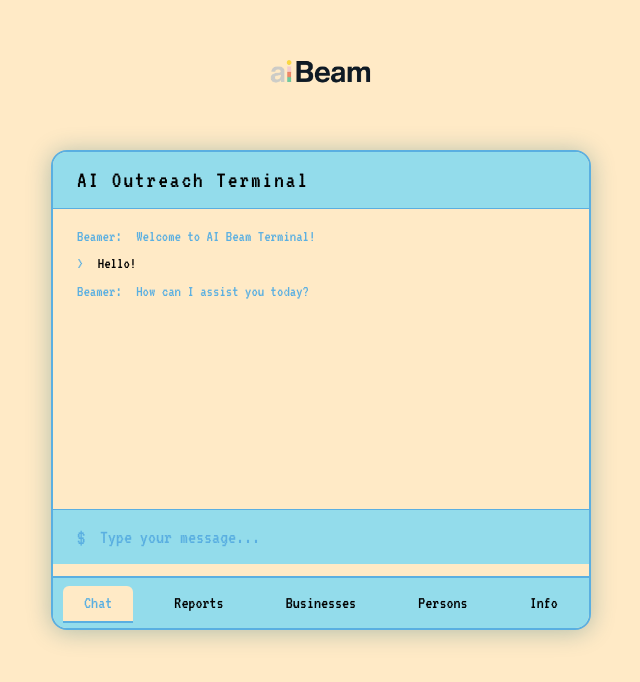
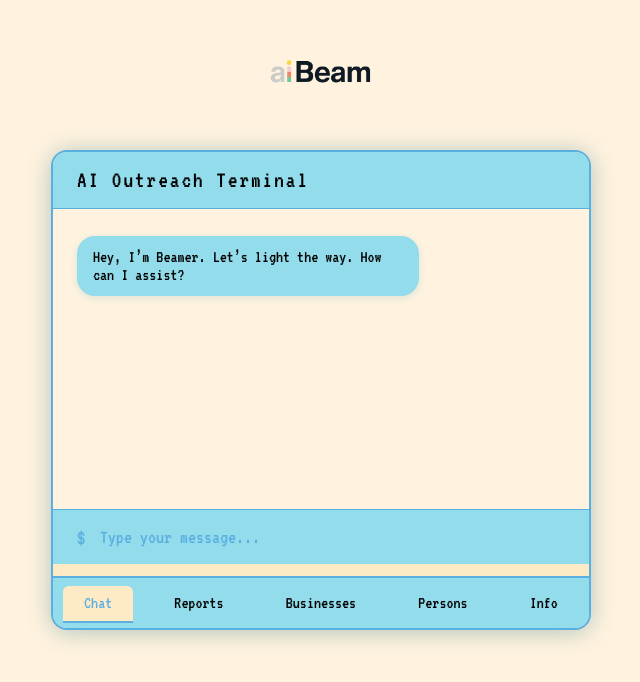
Before and after one commit to Emereh-boop/ai-reachout, a Next.js app in the folder ai-outreach-ui/: page / in a window 1280 px wide. Shown: the top 682 px of the page, without its empty margins (319-959 px from the left). Built offline with nearby package versions, Linux system fonts and the light colour scheme.

Commit message:
Refine chat: update initial Beamer message and fix loading bubble style

```diff
--- a/ai-outreach-ui/src/app/globals.css
+++ b/ai-outreach-ui/src/app/globals.css
@@ -1,7 +1,7 @@
 @import url('https://fonts.googleapis.com/css2?family=VT323&display=swap');
 
 :root {
-  --background: #ffeac6;
+  --background: #fff3df;
   --foreground: #000000;
   --accent: #93dceb;
   --accent-secondary: #ffeac6;
@@ -12,6 +12,7 @@
 
 body, html {
   background: var(--background);
+
   color: var(--foreground);
   font-family: 'VT323', 'IBM Plex Mono', 'Fira Mono', monospace;
   min-height: 100vh;
@@ -70,7 +71,7 @@
   padding: 1.2rem 1.5rem;
   overflow-y: auto;
   font-size: 1rem;
-  background: var(--accent-secondary);
+  background: var(--background);
 }
 
 .terminal-msg {
@@ -326,3 +327,50 @@
   padding: 8px 16px;
   font-size: 1rem;
 }
+
+/* WhatsApp-style chat bubbles */
+.chat-bubble {
+  position: relative;
+  display: inline-block;
+  padding: 12px 16px;
+  margin: 8px 0;
+  max-width: 70%;
+  border-radius: 18px;
+  font-size: 1.1em;
+  word-break: break-word;
+  box-shadow: 0 2px 8px #519FB033;
+}
+.user-bubble {
+  background: var(--accent);
+  color: var(--foreground);
+  align-self: flex-end;
+  margin-left: auto;
+}
+/* .user-bubble::after {
+  content: "";
+  position: absolute;
+  right: -10px;
+  top: 16px;
+  width: 0;
+  height: 0;
+  border-top: 10px solid transparent;
+  border-bottom: 10px solid transparent;
+  border-left: 10px solid var(--accent);
+} */
+.ai-bubble {
+  background: var(--accent);
+  color: var(--foreground);
+  align-self: flex-start;
+  margin-right: auto;
+}
+/* .ai-bubble::after {
+  content: "";
+  position: absolute;
+  left: -10px;
+  top: 16px;
+  width: 0;
+  height: 0;
+  border-top: 10px solid transparent;
+  border-bottom: 10px solid transparent;
+  border-right: 10px solid var(--accent);
+} */
--- a/ai-outreach-ui/src/app/page.tsx
+++ b/ai-outreach-ui/src/app/page.tsx
@@ -45,9 +45,7 @@
 export default function Home() {
   const [activeTab, setActiveTab] = useState("chat");
   const [messages, setMessages] = useState([
-    { sender: "Beamer", text: "Welcome to AI Beam Terminal!" },
-    { sender: "user", text: "Hello!" },
-    { sender: "Beamer", text: "How can I assist you today?" },
+    { sender: "Beamer", text: "Hey, I’m Beamer. Let’s light the way. How can I assist?" }
   ]);
   const [input, setInput] = useState("");
   const chatEndRef = useRef<HTMLDivElement>(null);
@@ -325,17 +323,12 @@
         >
           {activeTab === "chat" && (
             <>
-              <div className="terminal-chat" id="chat-area">
+              <div className="terminal-chat" id="chat-area" style={{ display: 'flex', flexDirection: 'column' }}>
                 {messages.map((msg, idx) => (
                   <div
                     key={idx}
-                    className={`terminal-msg ${
-                      msg.sender === "user" ? "user-msg" : "ai-msg"
-                    }`}
+                    className={`chat-bubble ${msg.sender === "user" ? "user-bubble" : "ai-bubble"}`}
                   >
-                    <span className="sender">
-                      {msg.sender === "user" ? ">" : "Beamer:"}
-                    </span>{" "}
                     {msg.text}
                   </div>
                 ))}
```
Also changed, not shown: 1 other file (tests, documents, lock files or other folders).
